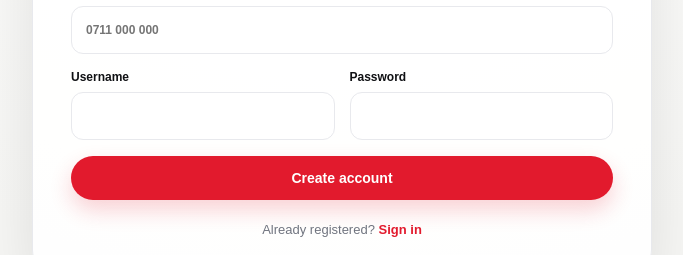
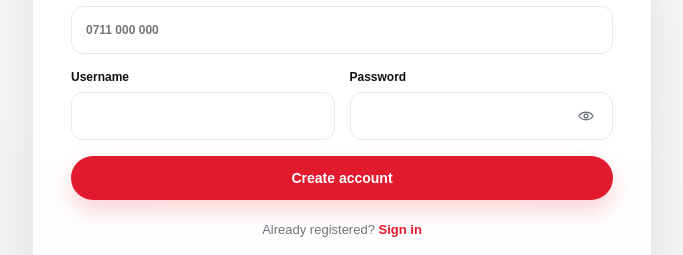
Before and after one commit to lewiscodes44/jodam-insurance-portal, a React (Vite) app in the folder frontend/: page /register in a window 1280 px wide. Shown: the part 512-767 px from the top of the page, without its empty margins (298-981 px from the left). Built offline with nearby package versions, Linux system fonts and the light colour scheme; no server answers.

Commit message:
Add registration password visibility toggle

```diff
--- a/frontend/src/pages/RegisterPage.tsx
+++ b/frontend/src/pages/RegisterPage.tsx
@@ -2,12 +2,14 @@ import { FormEvent, useState } from 'react'
 import { useNavigate } from 'react-router-dom'
 import { register } from '../lib/api'
 import { Logo } from '../components/Logo'
+import { Icon } from '../components/Icon'
 
 export function RegisterPage() {
   const navigate = useNavigate()
   const [form, setForm] = useState({ username: '', email: '', password: '', firstName: '', lastName: '', phoneNumber: '' })
   const [error, setError] = useState('')
   const [busy, setBusy] = useState(false)
+  const [showPassword, setShowPassword] = useState(false)
 
   const update = (key: keyof typeof form, value: string) => setForm(prev => ({ ...prev, [key]: value }))
 
@@ -37,7 +39,7 @@ export function RegisterPage() {
           <div className="form-grid"><label>First name<input value={form.firstName} onChange={e => update('firstName', e.target.value)} required /></label><label>Last name<input value={form.lastName} onChange={e => update('lastName', e.target.value)} required /></label></div>
           <label>Email<input value={form.email} onChange={e => update('email', e.target.value)} type="email" required /></label>
           <label>Phone number<input value={form.phoneNumber} onChange={e => update('phoneNumber', e.target.value)} placeholder="0711 000 000" required /></label>
-          <div className="form-grid"><label>Username<input value={form.username} onChange={e => update('username', e.target.value)} required /></label><label>Password<input value={form.password} onChange={e => update('password', e.target.value)} type="password" required /></label></div>
+          <div className="form-grid"><label>Username<input value={form.username} onChange={e => update('username', e.target.value)} required /></label><label>Password<span className="password-input"><input value={form.password} onChange={e => update('password', e.target.value)} type={showPassword ? 'text' : 'password'} autoComplete="new-password" required /><button type="button" className="password-toggle" onClick={() => setShowPassword(value => !value)} aria-label={showPassword ? 'Hide password' : 'Show password'} title={showPassword ? 'Hide password' : 'Show password'}><Icon name={showPassword ? 'eye-off' : 'eye'} /></button></span></label></div>
           <button className="button button--primary button--full" disabled={busy}>{busy ? 'Creating account…' : 'Create account'}</button>
         </form>
         <p className="auth-switch">Already registered? <a href="/login">Sign in</a></p>
```
